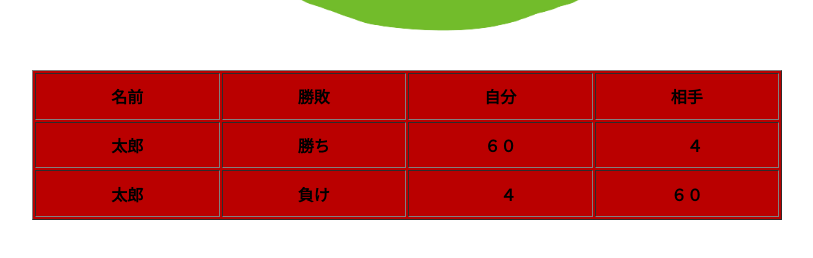
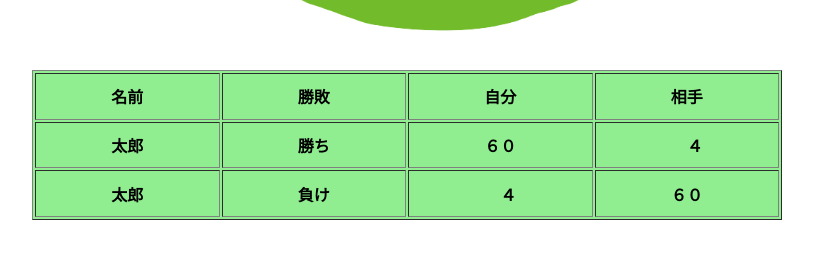
Before and after one commit to Shion1305/reversi-nuxt, a Nuxt app: page /record in a window 1280 px wide. Shown: the part 234-492 px from the top of the page, without its empty margins (233-1046 px from the left). Built offline with nearby package versions, Linux system fonts and the light colour scheme.

Commit message:
git から .gitignoreを除外

```diff
--- a/pages/record/index.vue
+++ b/pages/record/index.vue
@@ -15,7 +15,7 @@
         </div>
         </div>
         <div class="table">
-            <table border="1" bgcolor=rgba(0,0,0,0) width="750" height="150">
+            <table border="1" bgcolor="#90ee90" width="750" height="150">
                 <tr>
                     <th>名前</th>
                     <th>勝敗</th>
```
